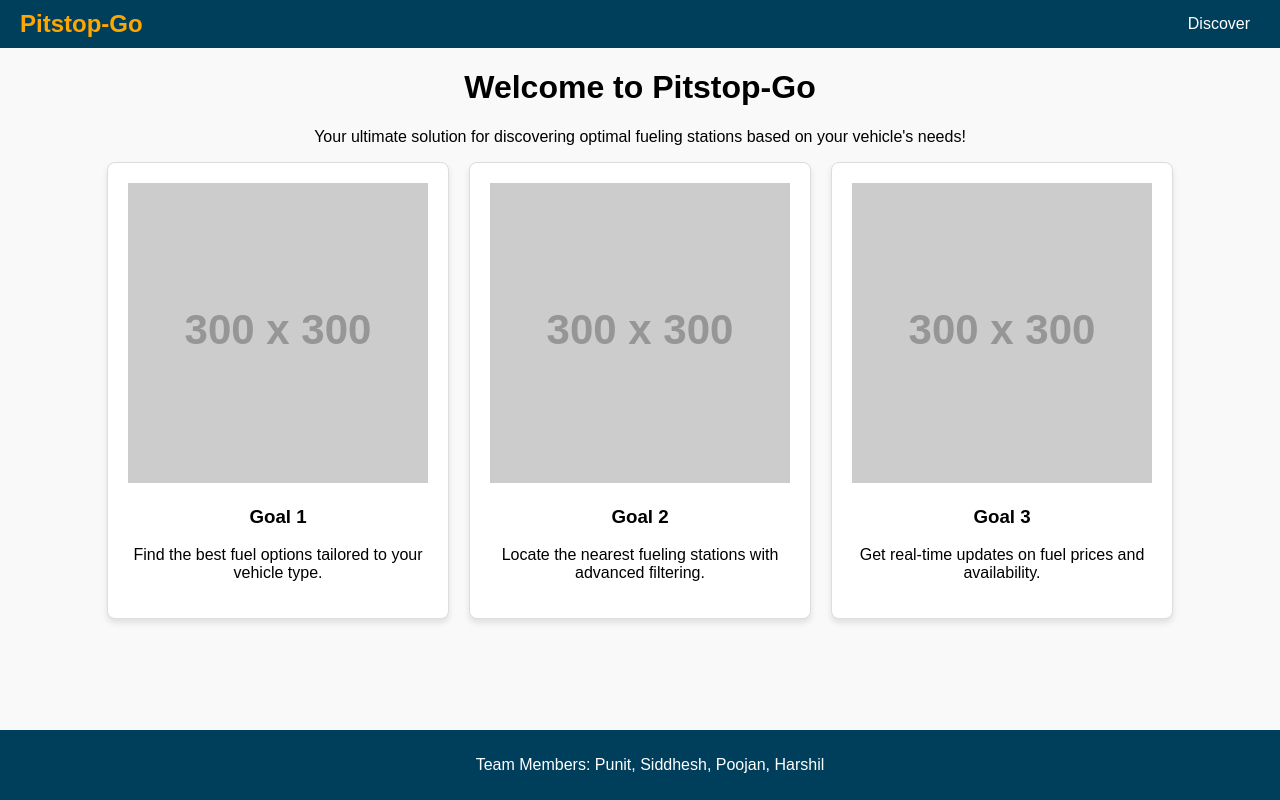
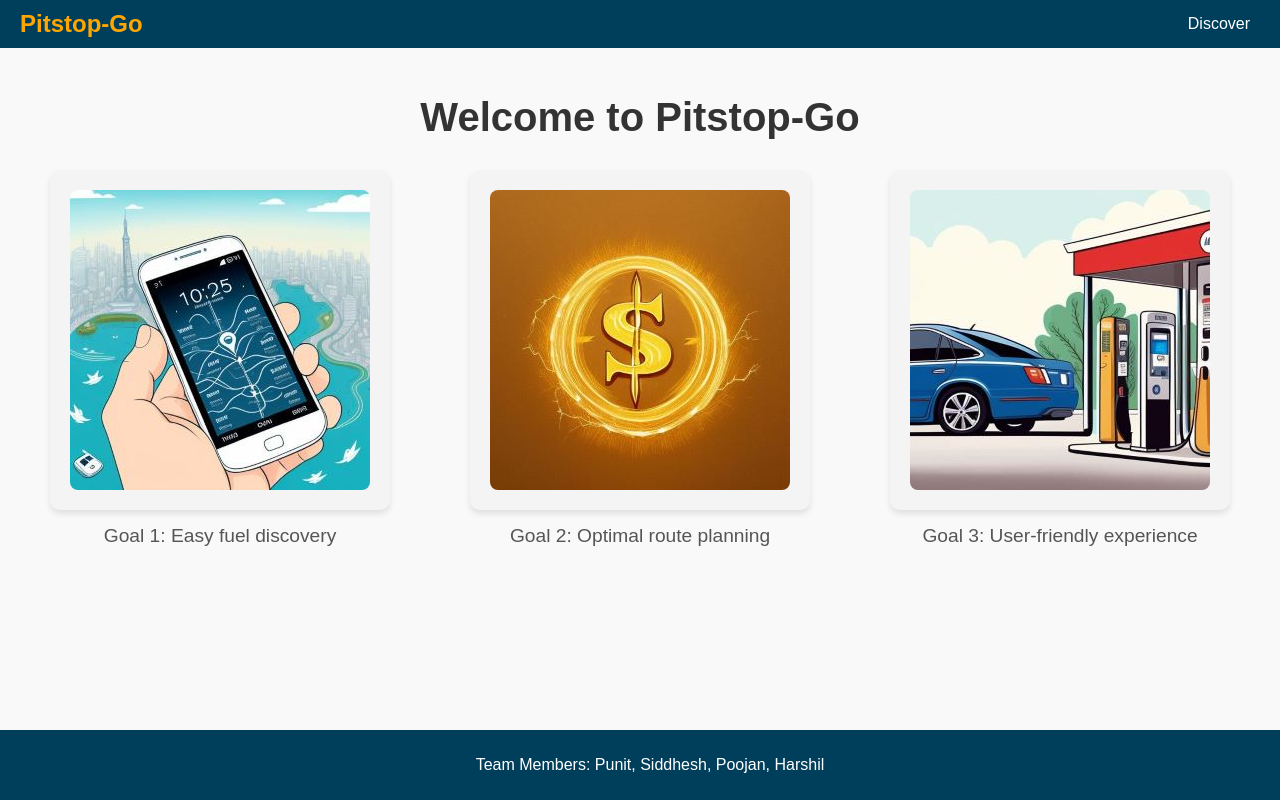
Before and after one commit to shukalpunit/ATV-EV-Fuel, a React (Create React App) app: page / in a window 1280 px wide. Built offline with nearby package versions, Linux system fonts and the light colour scheme.

Commit message:
visual effect changes

```diff
--- a/src/pages/Home.css
+++ b/src/pages/Home.css
@@ -1,24 +1,89 @@
 .home {
-    text-align: center;
+  text-align: center;
+  padding: 20px;
+}
+
+.home-title {
+  font-size: 2.5rem;
+  margin-bottom: 30px;
+  color: #333;
+}
+
+.image-cards {
+  display: flex;
+  justify-content: space-around;
+  flex-wrap: wrap; /* Allows for wrapping on smaller screens */
+  gap: 20px;
+  margin-top: 20px;
+}
+
+.image-card {
+  width: 300px;
+  height: 300px;
+  background-color: #f4f4f4;
+  border-radius: 10px;
+  box-shadow: 0px 4px 6px rgba(0, 0, 0, 0.1);
+  padding: 20px;
+  text-align: center;
+  display: flex;
+  flex-direction: column;
+  align-items: center;
+  justify-content: space-between;
+  transition: transform 0.3s ease-in-out, box-shadow 0.3s ease-in-out; /* Dynamic hover effect */
+}
+
+.image-card:hover {
+  transform: translateY(-10px); /* Card lifts up slightly */
+  box-shadow: 0px 8px 12px rgba(0, 0, 0, 0.2); /* More intense shadow */
+}
+
+.image-card-img {
+  width: 100%;
+  height: auto;
+  border-radius: 8px;
+  object-fit: cover; /* Ensures the image is resized properly without stretching */
+}
+
+.image-card-text {
+  margin-top: 35px;
+  font-size: 1.2rem;
+  color: #555;
+  margin-bottom: 0; /* Remove extra margin so the text is closer to the image */
+}
+
+/* Responsive design adjustments */
+@media (max-width: 1200px) {
+  .image-card {
+    width: 250px; /* Make cards smaller on larger tablets or small desktops */
+  }
+}
+
+@media (max-width: 900px) {
+  .image-cards {
+    justify-content: center; /* Center align the cards on smaller screens */
   }
 
-  .info-cards {
-    display: flex;
-    gap: 20px;
-    justify-content: center;
-    flex-wrap: wrap;
+  .image-card {
+    width: 200px; /* Reduce the card size further on smaller screens */
+  }
+}
+
+@media (max-width: 600px) {
+  .home-title {
+    font-size: 2rem; /* Smaller title for smaller screens */
   }
 
-  .card {
-    background: #fff;
-    border: 1px solid #ddd;
-    border-radius: 8px;
-    padding: 20px;
-    max-width: 300px;
-    box-shadow: 0 4px 6px rgba(0, 0, 0, 0.1);
-    transition: transform 0.3s;
+  .image-cards {
+    justify-content: center;
+    gap: 15px; /* Less gap between cards */
   }
 
-  .card:hover {
-    transform: translateY(-5px);
+  .image-card {
+    width: 180px; /* Reduce card size even further */
   }
+
+  .image-card-text {
+    font-size: 1rem; /* Make text slightly smaller */
+    margin-top: 25px; /* Less space between image and text */
+  }
+}
--- a/src/pages/Home.jsx
+++ b/src/pages/Home.jsx
@@ -1,26 +1,25 @@
-import React from "react";
-import "./Home.css";
+import React from 'react';
+import './Home.css'; // Ensure specific styling for Home page
+import image1 from '../assets/images/adv_filtering.jpg';
+import image2 from '../assets/images/fuel_price.jpg';
+import image3 from '../assets/images/gas_station.jpg';
 
 const Home = () => {
   return (
     <div className="home">
-      <h1>Welcome to Pitstop-Go</h1>
-      <p>Your ultimate solution for discovering optimal fueling stations based on your vehicle's needs!</p>
-      <div className="info-cards">
-        <div className="card">
-          <img src="https://via.placeholder.com/300" alt="Goal 1" />
-          <h3>Goal 1</h3>
-          <p>Find the best fuel options tailored to your vehicle type.</p>
+      <h1 className="home-title">Welcome to Pitstop-Go</h1>
+      <div className="image-cards">
+        <div className="image-card">
+          <img src={image1} alt="Fuel Station 1" className="image-card-img"/>
+          <p className="image-card-text">Goal 1: Easy fuel discovery</p>
         </div>
-        <div className="card">
-          <img src="https://via.placeholder.com/300" alt="Goal 2" />
-          <h3>Goal 2</h3>
-          <p>Locate the nearest fueling stations with advanced filtering.</p>
+        <div className="image-card">
+          <img src={image2} alt="Fuel Station 2" className="image-card-img"/>
+          <p className="image-card-text">Goal 2: Optimal route planning</p>
         </div>
-        <div className="card">
-          <img src="https://via.placeholder.com/300" alt="Goal 3" />
-          <h3>Goal 3</h3>
-          <p>Get real-time updates on fuel prices and availability.</p>
+        <div className="image-card">
+          <img src={image3} alt="Fuel Station 3" className="image-card-img"/>
+          <p className="image-card-text">Goal 3: User-friendly experience</p>
         </div>
       </div>
     </div>
```
